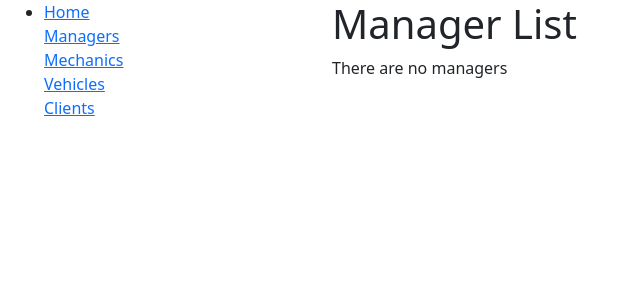
After one commit to ayatsuta/autoservice, a Django app: page /workshop/managers/ in a window 1280 px wide. The commit adds this page. Shown: the top 300 px of the page, without its empty margins (0-640 px from the left). Run offline with Django 5.2, Linux system fonts and the light colour scheme; data that the repository does not hold is empty.

Commit message:
Created ManagerListView with template, route path & link in sidebar

```diff
--- a/templates/includes/sidebar.html
+++ b/templates/includes/sidebar.html
@@ -2,8 +2,8 @@
   <li>
     <a href="{% url 'workshop:index' %}">Home</a>
   </li>
-  <li>
-    <a href="#">Managers</a>
+  <li class="list-group-item">
+    <a href="{% url 'workshop:manager-list' %}">Managers</a>
   </li>
   <li class="list-group-item">
     <a href="{% url 'workshop:mechanic-list' %}">Mechanics</a>
--- /dev/null
+++ b/templates/workshop/manager_list.html
@@ -0,0 +1,14 @@
+{% extends "base.html" %}
+
+{% block content %}
+  <h1> Manager List</h1>
+  {% if manager_list %}
+    <ul>
+    {% for manager in manager_list %}
+      <li> {{ manager.first_name }} {{ manager.last_name }} ({{ manager.username }})</li>
+    {% endfor %}
+    </ul>
+    {% else %}
+      <p>There are no managers</p>
+  {% endif %}
+{%  endblock %}
--- a/workshop/urls.py
+++ b/workshop/urls.py
@@ -1,9 +1,10 @@
 from django.urls import path
 
-from workshop.views import index, MechanicListView, VehicleListView, ClientListView
+from workshop.views import index, MechanicListView, VehicleListView, ClientListView, ManagerListView
 
 urlpatterns = [
     path("", index, name="index"),
+    path("managers/", ManagerListView.as_view(), name="manager-list"),
     path("mechanics/", MechanicListView.as_view(), name="mechanic-list"),
     path("vehicles/", VehicleListView.as_view(), name="vehicle-list"),
     path("clients/", ClientListView.as_view(), name="client-list"),
--- a/workshop/views.py
+++ b/workshop/views.py
@@ -19,6 +19,10 @@ def index(request: HttpRequest) -> HttpResponse:
     return render(request, "workshop/index.html", context=context)
 
 
+class ManagerListView(generic.ListView):
+    model = Manager
+
+
 class MechanicListView(generic.ListView):
     model = Mechanic
 
```
